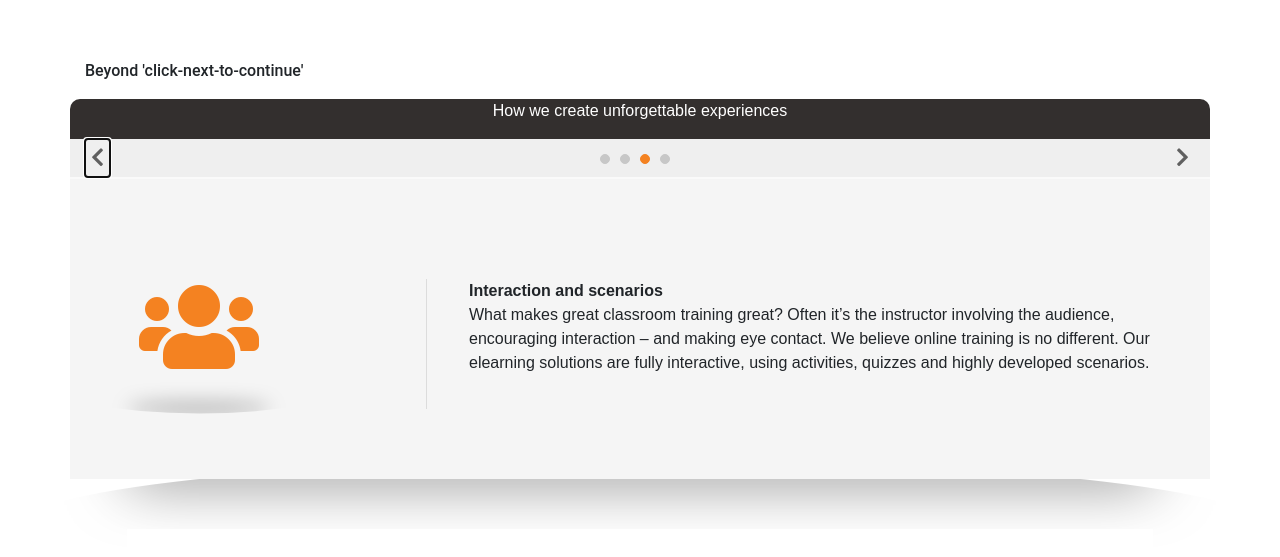
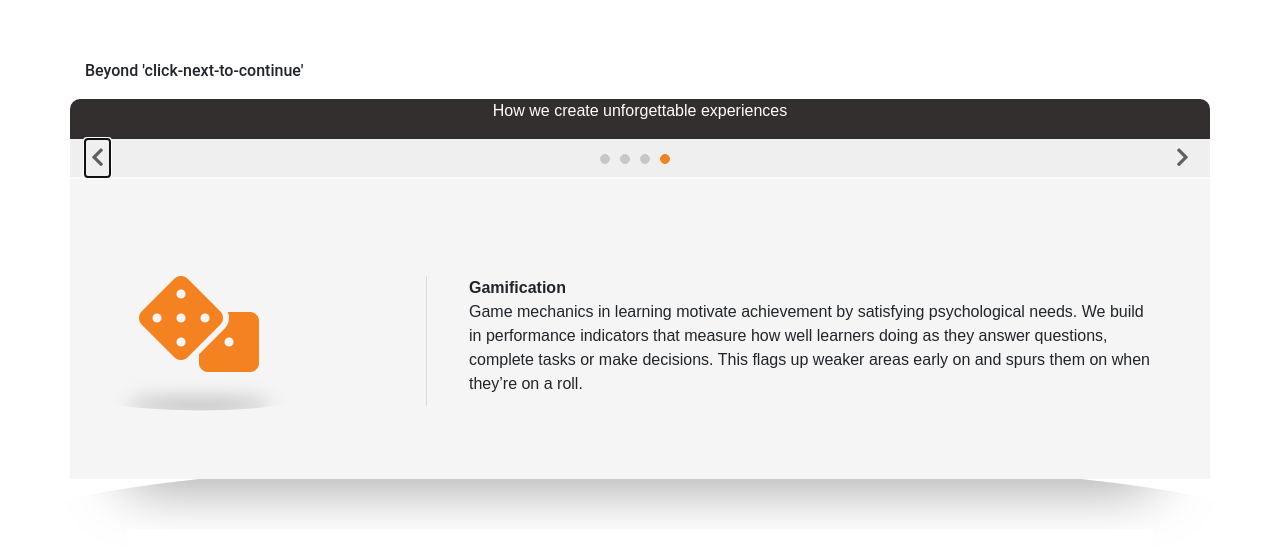
Before and after one commit to AkrasiDalin/Learning-platform-Intro-Page, a plain HTML site: page index.html in a window 1280 px wide. Both pictures are taken after a click on the button 97 px from the left and 223 px from the top of the page. Shown: the part 65-622 px from the top of the page. Drawn offline with nearby package versions, Linux system fonts and the light colour scheme.

Commit message:
Refactor of script.js and minor edit on index.html

```diff
--- a/index.html
+++ b/index.html
@@ -44,7 +44,7 @@
 
             <div class="row buttons-area">
                 <div class="col ">
-                    <button class="button left-button">
+                    <button class="button left-button" onclick="changeContent(0)">
                         <i class="fas fa-chevron-left"></i>
                     </button> <!-- left button -->
                 </div>
@@ -57,7 +57,7 @@
                 </div>
 
                 <div class="col ">
-                    <button class="button right-button">
+                    <button class="button right-button" onclick="changeContent(1)">
                         <i class="fas fa-chevron-right"></i>
                    </button> <!-- right button -->
                 </div>
@@ -70,7 +70,7 @@
                 <div class="row content-container">
 
                     <div class="col-sm-3 icon-container">
-                        <i class="course-icon"></i>
+                        <i class="course-icon fas fa-tablet-alt"></i>
                     </div>
 
                     <div class="col-sm-1 line-wrapper">
@@ -79,10 +79,12 @@
 
                     <div class="col-sm-8 course-container">
                         <div class="row course-title">
-                            <b>loading...</b>
+                            <b>Mobile learning and apps</b>
                         </div>
                         <div class="row course-content">
-                                loading...
+                            <p>
+                               Learners expect experiences they can touch and tools which are accessible from anywhere. We use HTML5 to build responsive content which learners can navigate like the apps and websites they love. One experience on any device."
+                            </p>
                         </div>
                     </div>
                 </div>
--- a/js/script.js
+++ b/js/script.js
@@ -1,65 +1,156 @@
 (() => {
-    console.log('esisto');
+    const ICON_PARENT_NODE = '.icon-container';
+    const TITLE_PARENT_NODE = '.course-title';
+    const CONTENT_PARENT_NODE = '.course-content';
+    const JSON_PATH = '/resources/data.json';
 
-    let array = ['A','B','C','D','E','F','G','H','I'];
-    const jsonPath = '/resources/data.json';
-    let data = [];
-    var json = $.getJSON(jsonPath, e => data = e.courses);
-
-    console.log(data);
+    const INDICATOR_DEFAULT_CLASS = 'inactive indicator';
+    const INDICATOR_ACTIVE_CLASS = 'active';
+    const COURSE_ICON_DEFAULT_CLASS = 'course-icon';
 
     let index = 0;
+    let previousIndex = 0;
+    let data = [];
+    let carouselList = [];
     let indicatorWrapper = document.querySelector('.indicator-wrapper div');
-    let courseIcon = document.querySelector('.course-icon');
-    let courseTitle = document.querySelector('.course-title');
-    let courseContent = document.querySelector('.course-content');
+
+
+
+    var json = $.getJSON(JSON_PATH, (obj)=>{
+        data = obj.courses;
+    }).done(function(){
+        var ca = new Carousel(data[0].icon, data[0].title, data[0].content)
+        .setIconClass(COURSE_ICON_DEFAULT_CLASS)
+        .setIconParentNode(ICON_PARENT_NODE)
+        .setTitleParentNode(TITLE_PARENT_NODE)
+        .setContentParentNode(CONTENT_PARENT_NODE);
+    }) ;
+
+
 
     setTimeout(() => {
         for(i=0;i<data.length;++i){
             let divNode = document.createElement('div');
-            divNode.classList += 'inactive indicator';
+            divNode.classList += INDICATOR_DEFAULT_CLASS;
+            i==0 ? divNode.classList += ' '+INDICATOR_ACTIVE_CLASS : null;
             indicatorWrapper.appendChild(divNode);
+            carouselList.push(new Carousel(data[i].icon, data[i].title, data[i].content)
+            .setIconClass(COURSE_ICON_DEFAULT_CLASS)
+            .setIconParentNode(ICON_PARENT_NODE)
+            .setTitleParentNode(TITLE_PARENT_NODE)
+            .setContentParentNode(CONTENT_PARENT_NODE));
         }
-    },10);
-    setInterval(()=>{
-        // courseIcon.innerHTML = "<i class="+data[index].icon+"></i>";
-        // courseIcon.
-        courseIcon.classList = ['course-icon '+ data[index].icon];
-        courseTitle.innerHTML = '<b>'+data[index].title+'</b>';
-        courseContent.innerHTML = '<p>'+data[index].content+'</p>';
+    },0);
 
-        // var node = document.createElement('p');
-        // var textnode = document.createTextNode(data[index].content);
-        // node.appendChild(textnode);
-        // courseContent.appendChild(node);
-        // let nod = document.querySelectorAll('.indicator');
-        // console.log(nod[0]);
-        toggleClass(indicatorWrapper.children[index]);
-        // index >= 1 ? toggleClass(indicatorWrapper.children[index-1]) :  toggleClass(indicatorWrapper.children[data.length-1]);
-        // let previous = indicatorWrapper.children[index-1];
 
-        let previous = '';
-        if(index == 0){
-            previous = indicatorWrapper.children[data.length-1];
-            if(previous.classList.contains('active') ){
-                previous.classList.toggle('active');
+    changeContent = (isRight) => {
+
+        index = updateIndex(carouselList,index,isRight);
+        updateIndicator(indicatorWrapper, index, previousIndex, INDICATOR_ACTIVE_CLASS);
+
+        carouselList[index]
+        .displayIconNode()
+        .displayTitleNode()
+        .displayContentNode();
+        previousIndex = index;
+    };
+
+
+    updateIndex = (dataArray, index, isRight) => {
+        if(isRight){
+            if(++index != dataArray.length){
+                return index;
+            }
+            else {
+                return 0;
             }
         }
         else {
-            previous = indicatorWrapper.children[index-1];
-            previous.classList.toggle('active');
+            if(--index != -1){
+                return index;
+            }
+            else {
+                return dataArray.length-1;
+            }
         }
+    }
 
 
-        // toggleClass(node);
-
-        data.length != ++index ? index : index = 0;
-    },2000);
-
-    toggleClass = (node) => {
-        node.classList.toggle('active');
+    updateIndicator = (indicatorArray, index, previousIndex, className) => {
+        indicatorArray.children[index].classList.toggle(className);
+        indicatorArray.children[previousIndex].classList.toggle(className);
     }
 
 
 
+    function Carousel(icon, title, content) {
+        this.icon = icon;
+        this.title = title;
+        this.content = content;
+        this.classList = [icon];
+        this.iconNode = document.createElement('i');
+
+        this.iconParentNode = '';
+        this.titleParentNode = '';
+        this.contentParentNode = '';
+
+
+
+        this.getParentNode = (name) => {
+            return document.querySelector(name);
+        };
+
+        this.setIconClass = (iconClass) => {
+            !this.classList.includes(iconClass) ? this.classList.push(iconClass) : null;
+            return this;
+        };
+
+        this.setIconParentNode = (node) => {
+            this.iconParentNode = this.getParentNode(node);
+            return this;
+        }
+
+        this.setTitleParentNode = (node) => {
+            this.titleParentNode = this.getParentNode(node);
+            return this;
+        }
+
+        this.setContentParentNode = (node) => {
+            this.contentParentNode = this.getParentNode(node);
+            return this;
+        }
+
+
+        this.displayIconNode = () => {
+            this.iconNode.classList = this.classList.join(' ');
+            this.iconParentNode.innerHTML = null;
+            this.iconParentNode.appendChild(this.iconNode);
+            return this;
+         };
+
+        this.displayTitleNode = () => {
+           this.titleParentNode.innerHTML = '<b>'+this.title+'</b>';
+           return this;
+        };
+
+        this.displayContentNode = () => {
+            this.contentParentNode.innerHTML = '<p>'+this.content+'</p>';
+            return this;
+        };
+    }
+
+    function CarouselIndicator(isActive){
+        this.disabledColor = disabledColor;
+        this.activeColor = activeColor;
+
+        this.setActiveColor = (color) => {
+            this.activeColor = color;
+        }
+
+        this.setDisabledColor = (color) => {
+            this.disabledColor = color;
+        }
+    }
+
+
 })()
```
